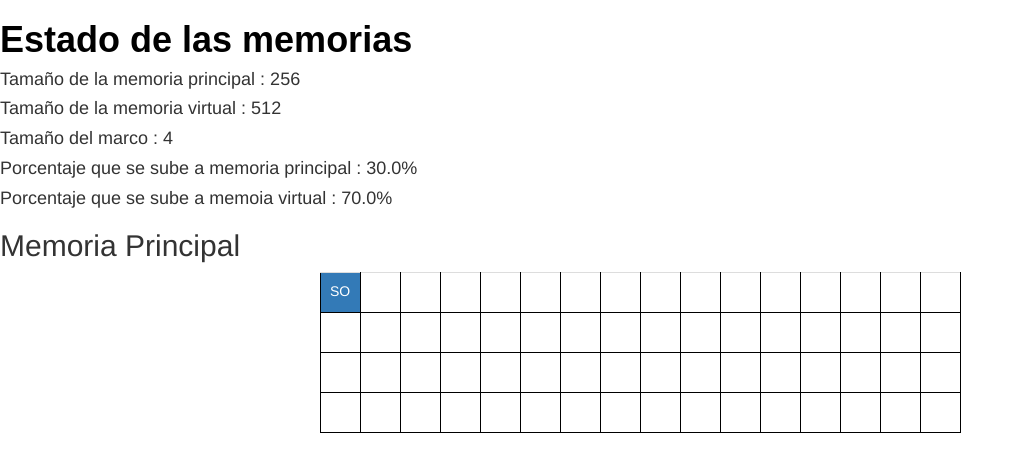
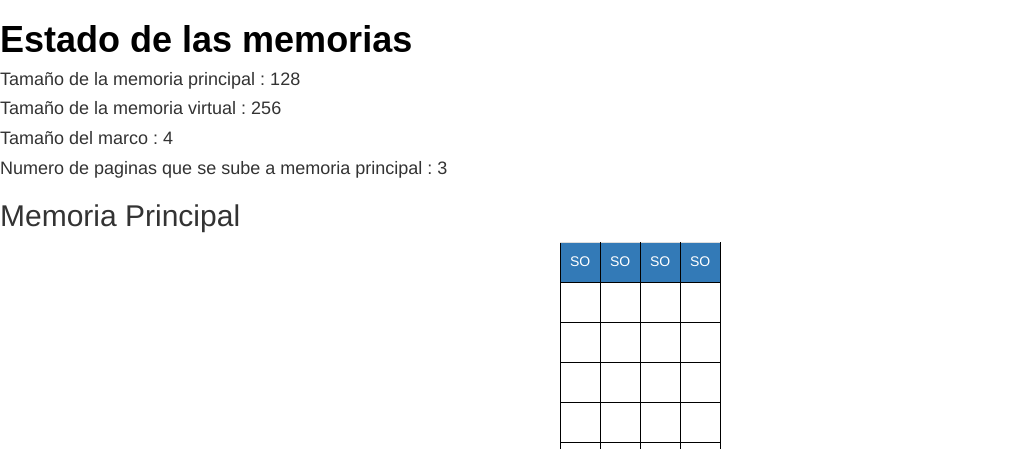
Before and after one commit to dfbustamantep/Proyecto-SO, a Flask app: page /visualizar_memoria in a window 1280 px wide. Shown: the part 52-501 px from the top of the page, without its empty margins (0-1024 px from the left). Run offline with Flask 3, Linux system fonts and the light colour scheme; some libraries are stand-ins or nearby versions.

```diff
--- a/BCP.py
+++ b/BCP.py
@@ -46,7 +46,7 @@ class BCP:
     2**10=1024
     '''
     # tamaño memoria RAM(Principal)
-    tamanio_MP = 2**8
+    tamanio_MP = 2**7
 
     # tamaño memoria virtual (2 veces el tamaño de la memoria principal)
     tamanio_MV = tamanio_MP*2
@@ -64,8 +64,10 @@ class BCP:
 
     # la primera fila de la memoria ram siempre va a tener el SO
     # Procentaje del proceso que se va a subir a la memoria ram y memoria secundaria
-    porcentaje_MP = 0.3
-    porcentaje_MV = 0.7
+    # numero de paginas que se suben a cada memoria
+    porcentaje_MP = 3
+    #porcentaje_MV = 7
+
 
     memoria_principal = Memoria("Memoria principal",tamanio_MP,tamanio_marco)
     memoria_virtual = Memoria("Memoria virtual",tamanio_MV,tamanio_marco)
@@ -150,8 +152,8 @@ class BCP:
     def get_porcentaje_MP(self):
         return self.porcentaje_MP
 
-    def get_porcentaje_MV(self):
-        return self.porcentaje_MV
+    #def get_porcentaje_MV(self):
+    #    return self.porcentaje_MV
 
     def get_memoria_principal(self):
         return self.memoria_principal
--- a/app/Templates/visualizar_memoria.html
+++ b/app/Templates/visualizar_memoria.html
@@ -12,17 +12,17 @@
     <h4>Tamaño de la memoria principal : {{tamanio_MP}}</h4>
     <h4>Tamaño de la memoria virtual : {{tamanio_MV}}</h4>
     <h4>Tamaño del marco : {{tamanio_marco}}</h4>
-    <h4>Porcentaje que se sube a memoria principal : {{porcentaje_MP*100}}%</h4>
-    <h4>Porcentaje que se sube a memoia virtual : {{porcentaje_MV*100}}%</h4>
+    <h4>Numero de paginas que se sube a memoria principal : {{porcentaje_MP}}</h4>
+
 
     <h2>Memoria Principal</h2>
     <div class="table-responsive">
         <table class="table table-custom">
             <tbody>
                 {% set matriz_MP = memoria_principal.get_matriz_memoria() %}
-                {% for i in range(tamanio_marco)  %}
+                {% for j in range(0, matriz_MP|length, tamanio_marco) %}
                 <tr>
-                    {% for j in range(0, matriz_MP|length, tamanio_marco) %}
+                    {% for i in range(tamanio_marco)  %}
                         {% set index = i + j %}
                         {% if index < matriz_MP|length %}
                         <td class="border border-dark {% if matriz_MP[index] == 'SO' %}bg-primary text-white{% elif matriz_MP[index] == 'O' %}bg-white{% else %}bg-secondary text-white{% endif %}">
@@ -43,9 +43,9 @@
         <table class="table table-custom">
             <tbody>
                 {% set matriz_MV = memoria_virtual.get_matriz_memoria() %}
-                {% for i in range(tamanio_marco) %}
+                {% for j in  range(0, matriz_MV|length, tamanio_marco) %}
                 <tr>
-                    {% for j in  range(0, matriz_MV|length, tamanio_marco) %}
+                    {% for i in range(tamanio_marco) %}
                         {% set index = i + j %}
                         {% if index < matriz_MV|length %}
                         <td class="border border-dark {% if matriz_MV[index] == 'SO' %}bg-primary text-white{% elif matriz_MV[index] == 'O' %}bg-white{% else %}bg-secondary text-white{% endif %}">
--- a/main.py
+++ b/main.py
@@ -20,7 +20,7 @@ tamanio_marco = BCP.get_tamanio_marco()
 
     #Porcentaje que se sube a cada memoria
 porcentaje_MP = BCP.get_porcentaje_MP()
-porcentaje_MV = BCP.get_porcentaje_MV()
+
 
     #Memorias
 memoria_principal = BCP.get_memoria_principal()
@@ -66,8 +66,10 @@ def crear_proceso():
         print(f"Tamanio proceso {id_proceso} :{tamanio}")
          # Math.ceil se usa para aproximar al siguiente entero en caso de que la division no se exacta
         paginas_proceso = math.ceil(tamanio/BCP.get_tamanio_marco())
-        paginas_memoria_principal=math.ceil(paginas_proceso*BCP.get_porcentaje_MP())
+        #paginas_memoria_principal=math.ceil(paginas_proceso*BCP.get_porcentaje_MP())
+        paginas_memoria_principal=BCP.get_porcentaje_MP()
         paginas_memoria_virtual=paginas_proceso-paginas_memoria_principal
+
         print(f"Paginas proceso {id_proceso} :{paginas_proceso}\npaginas memoria principal:{paginas_memoria_principal}\npaginas memoria virtual:{paginas_memoria_virtual}")
         memoria_principal = BCP.get_memoria_principal()
         memoria_virtual = BCP.get_memoria_virtual()
@@ -290,7 +292,7 @@ def visualizar_memoria():
     tamanio_MV = BCP.get_tamanio_MV()
     tamanio_marco = BCP.get_tamanio_marco()
     porcentaje_MP = BCP.get_porcentaje_MP()
-    porcentaje_MV = BCP.get_porcentaje_MV()
+    #porcentaje_MV = BCP.get_porcentaje_MV()
     memoria_principal = BCP.get_memoria_principal()
     memoria_virtual = BCP.get_memoria_virtual()
 
@@ -300,7 +302,7 @@ def visualizar_memoria():
         "tamanio_MV":tamanio_MV,
         "tamanio_marco":tamanio_marco,
         "porcentaje_MP":porcentaje_MP,
-        "porcentaje_MV":porcentaje_MV,
+        #"porcentaje_MV":porcentaje_MV,
         "memoria_principal":memoria_principal,
         "memoria_virtual":memoria_virtual
     }
--- a/memoria.py
+++ b/memoria.py
@@ -1,4 +1,5 @@
 import random
+
 
 class Memoria:
     def __init__(self,tipo:str,tamanio:int,tamanio_marco:int):
@@ -10,7 +11,7 @@ class Memoria:
         self.__matriz_memoria = ['O'] * self.__paginas
 
         if self.__tipo.lower() == "memoria principal":
-            self.__matriz_memoria = ['SO'] + ['O'] * (self.__paginas-1)
+            self.__matriz_memoria = ['SO']*tamanio_marco + ['O'] * (self.__paginas-tamanio_marco)
         else:
             self.__matriz_memoria = ['O'] * self.__paginas
     #Getters
@@ -51,7 +52,7 @@ class Memoria:
             id_pagina_proceso += 1
             # Generamos un indice aleatorio al cual vamos a ocupar con el proceso
             indice_aleatorio = random.randint(0, len(self.__matriz_memoria) - 1)
-            print()
+            print(id_pagina_proceso)
 
             if self.__matriz_memoria[indice_aleatorio] == 'O':
                 self.__matriz_memoria[indice_aleatorio] = proceso + "."+str(id_pagina_proceso)
```
